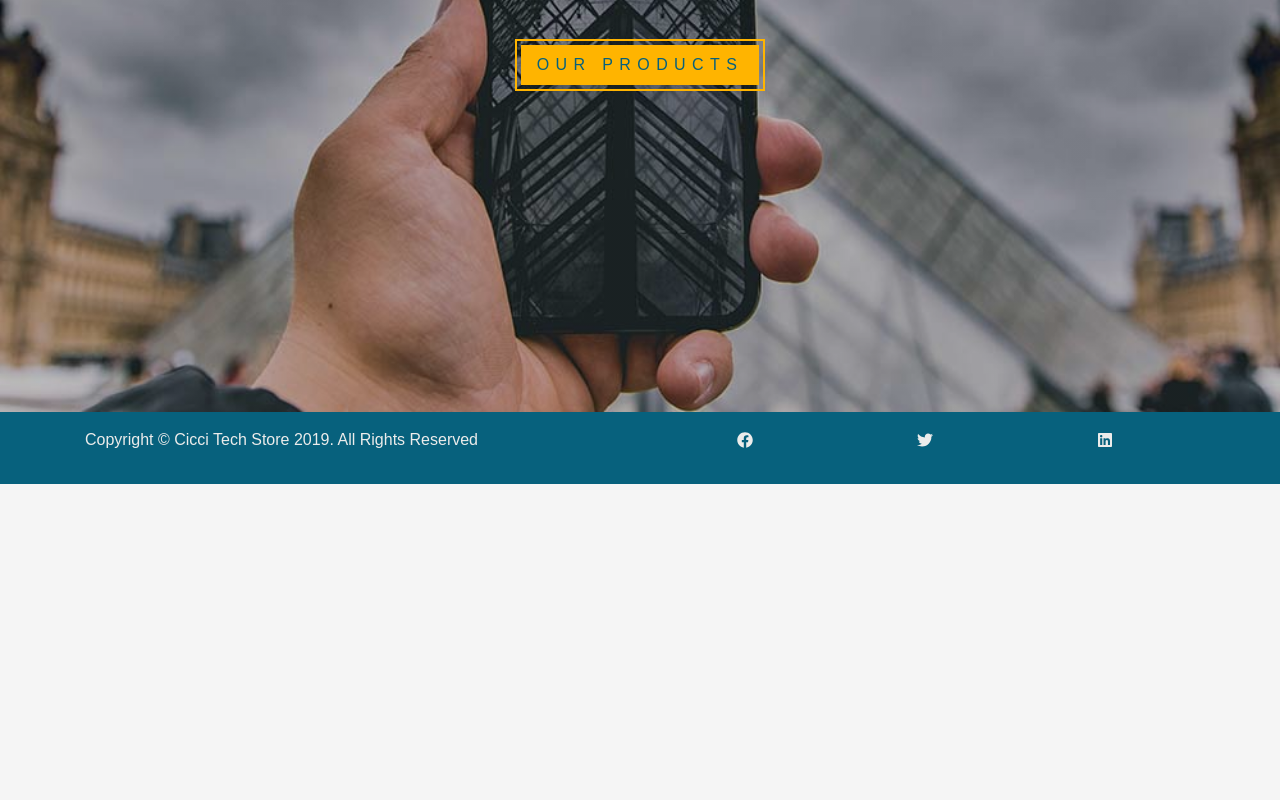
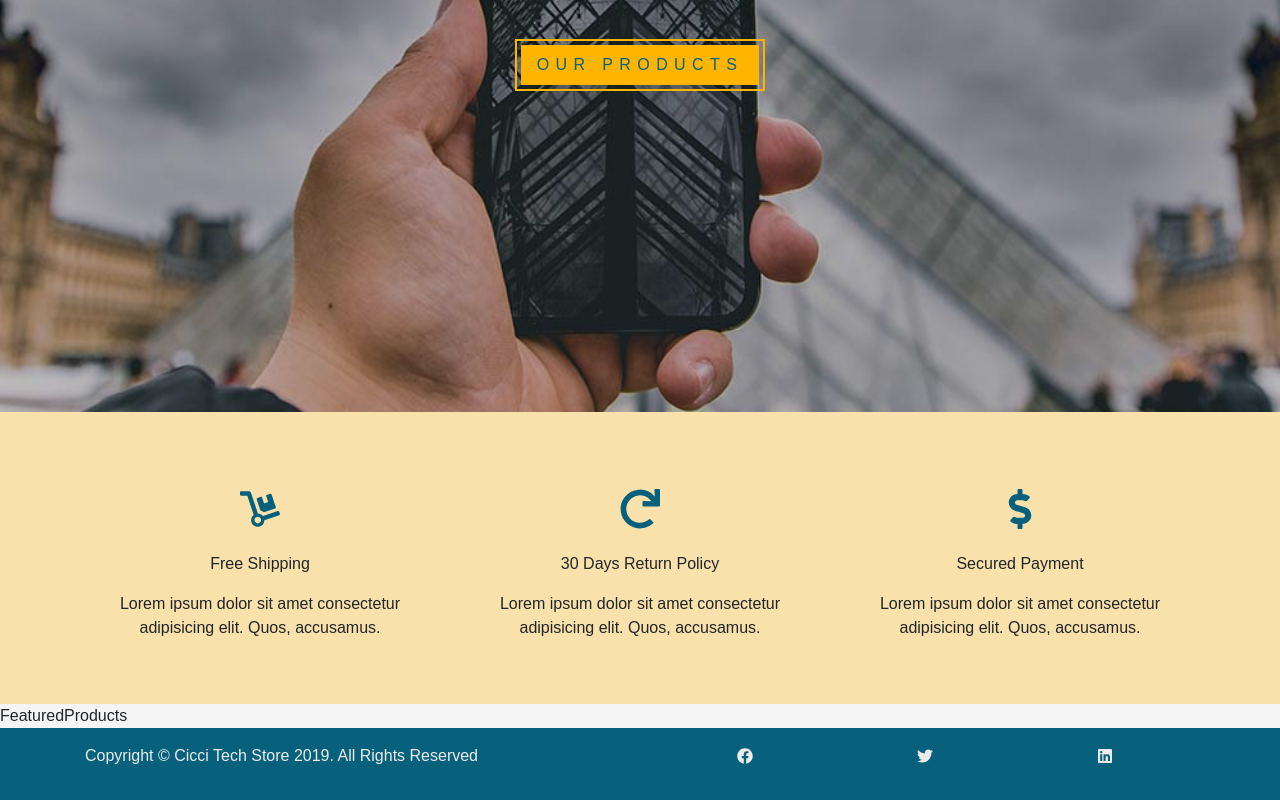
Before and after one commit to Mojgan360/cicci-store, a React (Create React App) app: page / in a window 1280 px wide. Shown: the part 490-1290 px from the top of the page. Before the commit the page ends 974 px from the top, so only its background shows below. Built offline with nearby package versions, Linux system fonts and the light colour scheme; a web font is replaced by a local one.

Commit message:
add Serives to HomePage

```diff
--- /dev/null
+++ b/src/components/HomePage/FeaturedProducts.js
@@ -0,0 +1,7 @@
+import React, { Component } from "react";
+
+export default class FeaturedProducts extends Component {
+  render() {
+    return <div>FeaturedProducts</div>;
+  }
+}
--- /dev/null
+++ b/src/components/HomePage/Services.js
@@ -0,0 +1,65 @@
+import React, { Component } from "react";
+import { FaDolly, FaRedo, FaDollarSign } from "react-icons/fa";
+import styled from "styled-components";
+
+export default class Services extends Component {
+  state = {
+    services: [
+      {
+        id: 1,
+        icon: <FaDolly />,
+        title: "free shipping",
+        text:
+          " Lorem ipsum dolor sit amet consectetur adipisicing elit. Quos, accusamus."
+      },
+      {
+        id: 2,
+        icon: <FaRedo />,
+        title: "30 days return policy",
+        text:
+          " Lorem ipsum dolor sit amet consectetur adipisicing elit. Quos, accusamus."
+      },
+      {
+        id: 3,
+        icon: <FaDollarSign />,
+        title: "secured payment",
+        text:
+          " Lorem ipsum dolor sit amet consectetur adipisicing elit. Quos, accusamus."
+      }
+    ]
+  };
+  render() {
+    return (
+      <ServicesWrapper className="py-5">
+        <div className="container">
+          <div className="row">
+            {this.state.services.map(item => {
+              return (
+                <div
+                  className="col-10 mx-auto col-sm-6 col-md-4 text-center my-3"
+                  key={item.id}
+                >
+                  <div className="service-icon">{item.icon}</div>
+                  <div className="mt-3 text-capitalize">{item.title}</div>
+                  <div className="mt-3">{item.text}</div>
+                </div>
+              );
+            })}
+          </div>
+        </div>
+      </ServicesWrapper>
+    );
+  }
+}
+
+// 255, 180, 0
+const ServicesWrapper = styled.section`
+  background: rgba(255, 180, 0, 0.3);
+  .service-icon {
+    font-size: 2.5rem;
+    color: var(--darkColor);
+  }
+  p {
+    color: var(--darkGrey);
+  }
+`;
--- a/src/pages/HomePage.js
+++ b/src/pages/HomePage.js
@@ -2,6 +2,8 @@
 import { ProductConsumer } from "../context";
 import { Link } from "react-router-dom";
 import Faced from "../components/Faced";
+import Services from "../components/HomePage/Services";
+import FeaturedProducts from "../components/HomePage/FeaturedProducts";
 
 export default function HomePage() {
   return (
@@ -22,6 +24,8 @@
           );
         }}
       </ProductConsumer>
+      <Services />
+      <FeaturedProducts />
     </>
   );
 }
```
